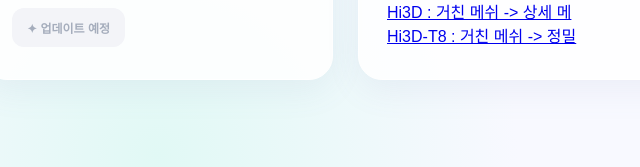
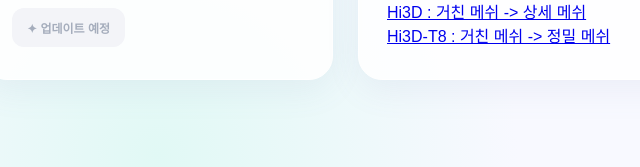
Before and after one commit to PluMaZero/ComfyuiMemo, a plain HTML site: page index.html in a window 1280 px wide. Shown: the part 649-816 px from the top of the page, 482-1122 px from the left. Drawn offline with Linux system fonts and the light colour scheme; a web font is replaced by a local one.

Commit message:
Update index.html

```diff
--- a/index.html
+++ b/index.html
@@ -299,12 +299,12 @@ footer {
 
             <a href="https://github.com/Aero-Ex/ComfyUI-Hi3D"
                target="_blank" class="tool-link">
-                Hi3D : 거친 메쉬 -> 상세 메
+                Hi3D : 거친 메쉬 -> 상세 메쉬
             </a><br>
 
             <a href="https://github.com/T8mars/Comfyui-Hi3d-T8"
                target="_blank" class="tool-link">
-                Hi3D-T8 : 거친 메쉬 -> 정밀
+                Hi3D-T8 : 거친 메쉬 -> 정밀 메쉬
             </a><br>
         </div>
     </div>
```
